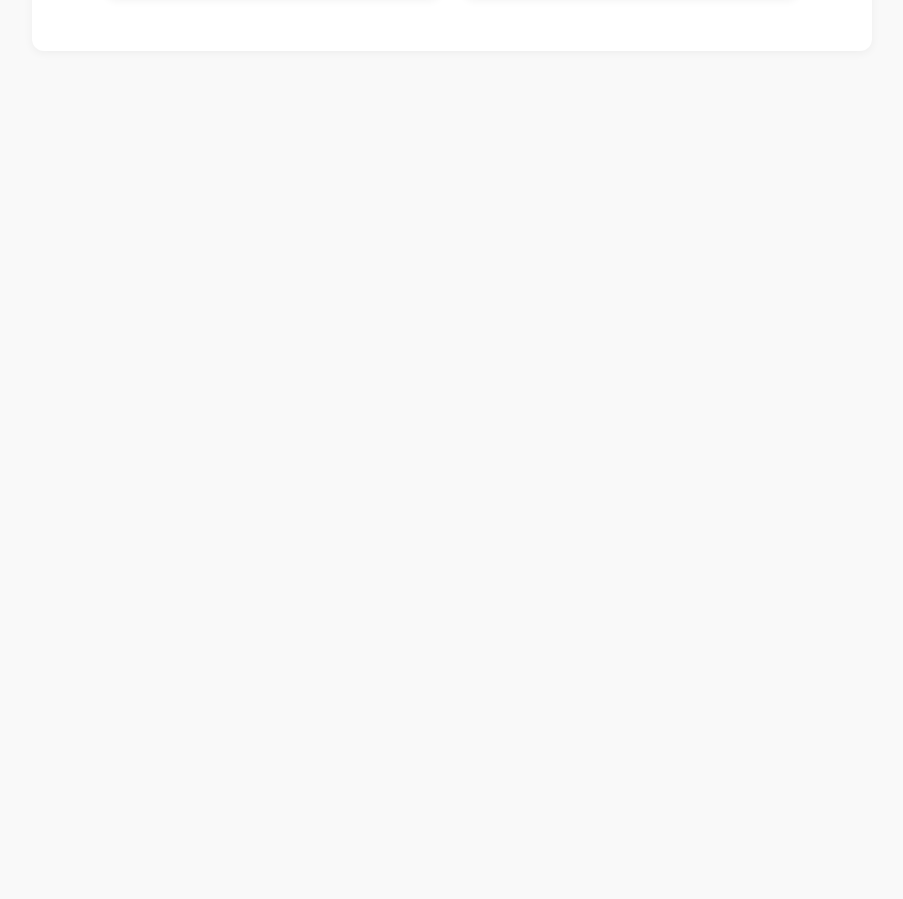
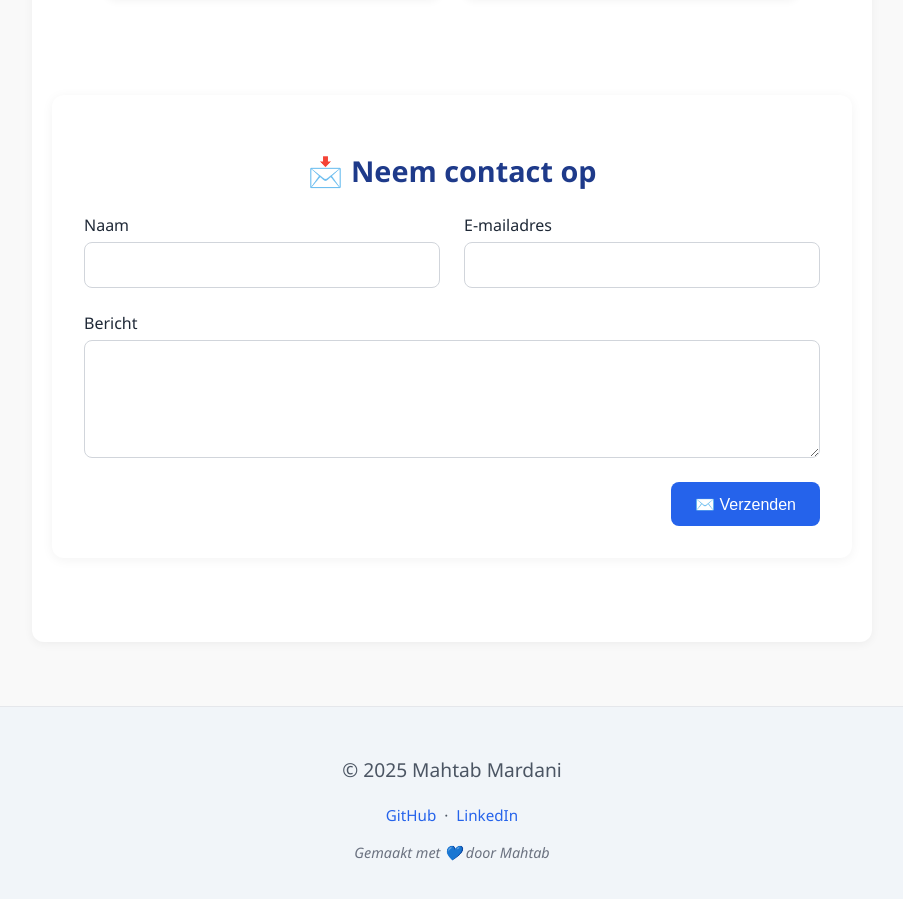
Before and after one commit to mahtabmardani88/mahtab-portfolio-v2, a React (Vite) app: page / in a window 1280 px wide. Shown: the part 1320-2219 px from the top of the page, without its empty margins (188-1091 px from the left). Before the commit the page ends 1421 px from the top, so only its background shows below. Built offline with nearby package versions, Linux system fonts and the light colour scheme.

Commit message:
footer / verzenden / contact

```diff
--- a/src/App.jsx
+++ b/src/App.jsx
@@ -1,8 +1,11 @@
 import './index.css';
 import Projecten from './Projecten';
+import Contact from './Contact';
+import Footer from './Footer';
 
 function App() {
   return (
+    <>
     <div className="container">
       <h1>Hoi! Ik ben Mahtab 👋</h1>
       <p>Ik ben een enthousiaste junior webontwikkelaar met ervaring in Java, React, Node.js en teamprojecten.</p>
@@ -10,7 +13,10 @@ function App() {
       <p>Deze website is mijn persoonlijke portfolio waar je al mijn werk kunt bekijken 😊</p>
       <a href="https://github.com/mahtabmardani88" target="_blank">Bekijk mijn GitHub</a>
       <Projecten/>
+      <Contact />
     </div>
+      <Footer />
+      </>
   )
 }
 
--- /dev/null
+++ b/src/Contact.jsx
@@ -0,0 +1,28 @@
+export default function Contact() {
+    return (
+      <section className="contact-container">
+        <h2 className="contact-title">📩 Neem contact op</h2>
+        <form className="contact-form">
+          <div className="form-row">
+            <div className="form-group">
+              <label htmlFor="naam">Naam</label>
+              <input type="text" id="naam" name="naam" required />
+            </div>
+            <div className="form-group">
+              <label htmlFor="email">E-mailadres</label>
+              <input type="email" id="email" name="email" required />
+            </div>
+          </div>
+
+          <div className="form-group full-width">
+            <label htmlFor="bericht">Bericht</label>
+            <textarea id="bericht" name="bericht" rows="5" required></textarea>
+          </div>
+
+          <div className="button-row">
+            <button type="submit" className="contact-button">✉️ Verzenden</button>
+          </div>
+        </form>
+      </section>
+    );
+  }
--- /dev/null
+++ b/src/footer.jsx
@@ -0,0 +1,13 @@
+export default function Footer() {
+    return (
+      <footer className="footer">
+        <p>© 2025 Mahtab Mardani</p>
+        <div className="footer-links">
+          <a href="https://github.com/mahtabmardani88" target="_blank">GitHub</a>
+          <span>·</span>
+          <a href="https://www.linkedin.com/in/mahtab-mardani-5a5699252/" target="_blank">LinkedIn</a>
+        </div>
+        <p className="footer-note">Gemaakt met 💙 door Mahtab</p>
+      </footer>
+    );
+  }
--- a/src/index.css
+++ b/src/index.css
@@ -64,3 +64,112 @@ a:hover {
   height: auto;
   border-radius: 8px;
 }
+.contact-container {
+  max-width: 800px;
+  margin: 4rem auto;
+  padding: 2rem;
+  background: #ffffff;
+  border-radius: 12px;
+  box-shadow: 0 2px 12px rgba(0,0,0,0.05);
+}
+
+.contact-title {
+  font-size: 1.8rem;
+  margin-bottom: 1.5rem;
+  text-align: center;
+  color: #1e3a8a;
+}
+
+.contact-form {
+  display: flex;
+  flex-direction: column;
+  gap: 1.5rem;
+}
+
+.form-row {
+  display: flex;
+  gap: 1.5rem;
+  flex-wrap: wrap;
+}
+
+.form-group {
+  flex: 1;
+  display: flex;
+  flex-direction: column;
+}
+
+.form-group label {
+  margin-bottom: 0.4rem;
+  font-weight: 500;
+  color: #1f2937;
+}
+
+.form-group input,
+.form-group textarea {
+  padding: 0.8rem;
+  border: 1px solid #d1d5db;
+  border-radius: 8px;
+  font-size: 1rem;
+  transition: border 0.2s ease;
+}
+
+.form-group input:focus,
+.form-group textarea:focus {
+  border-color: #2563eb;
+  outline: none;
+}
+
+.full-width {
+  width: 100%;
+}
+
+.button-row {
+  text-align: right;
+}
+
+.contact-button {
+  padding: 0.8rem 1.5rem;
+  background-color: #2563eb;
+  color: white;
+  border: none;
+  border-radius: 8px;
+  font-size: 1rem;
+  font-weight: 500;
+  cursor: pointer;
+  transition: background-color 0.2s ease, transform 0.1s ease;
+}
+
+.contact-button:hover {
+  background-color: #1d4ed8;
+  transform: translateY(-2px);
+}
+.footer {
+  margin-top: 4rem;
+  padding: 2rem;
+  background-color: #f1f5f9;
+  text-align: center;
+  font-size: 0.95rem;
+  color: #4b5563;
+  border-top: 1px solid #e5e7eb;
+}
+
+.footer-links {
+  margin-top: 0.5rem;
+}
+
+.footer-links a {
+  color: #2563eb;
+  margin: 0 0.5rem;
+  text-decoration: none;
+}
+
+.footer-links a:hover {
+  text-decoration: underline;
+}
+
+.footer-note {
+  margin-top: 1rem;
+  font-style: italic;
+  font-size: 0.9rem;
+  color: #6b7280;
+}
```
